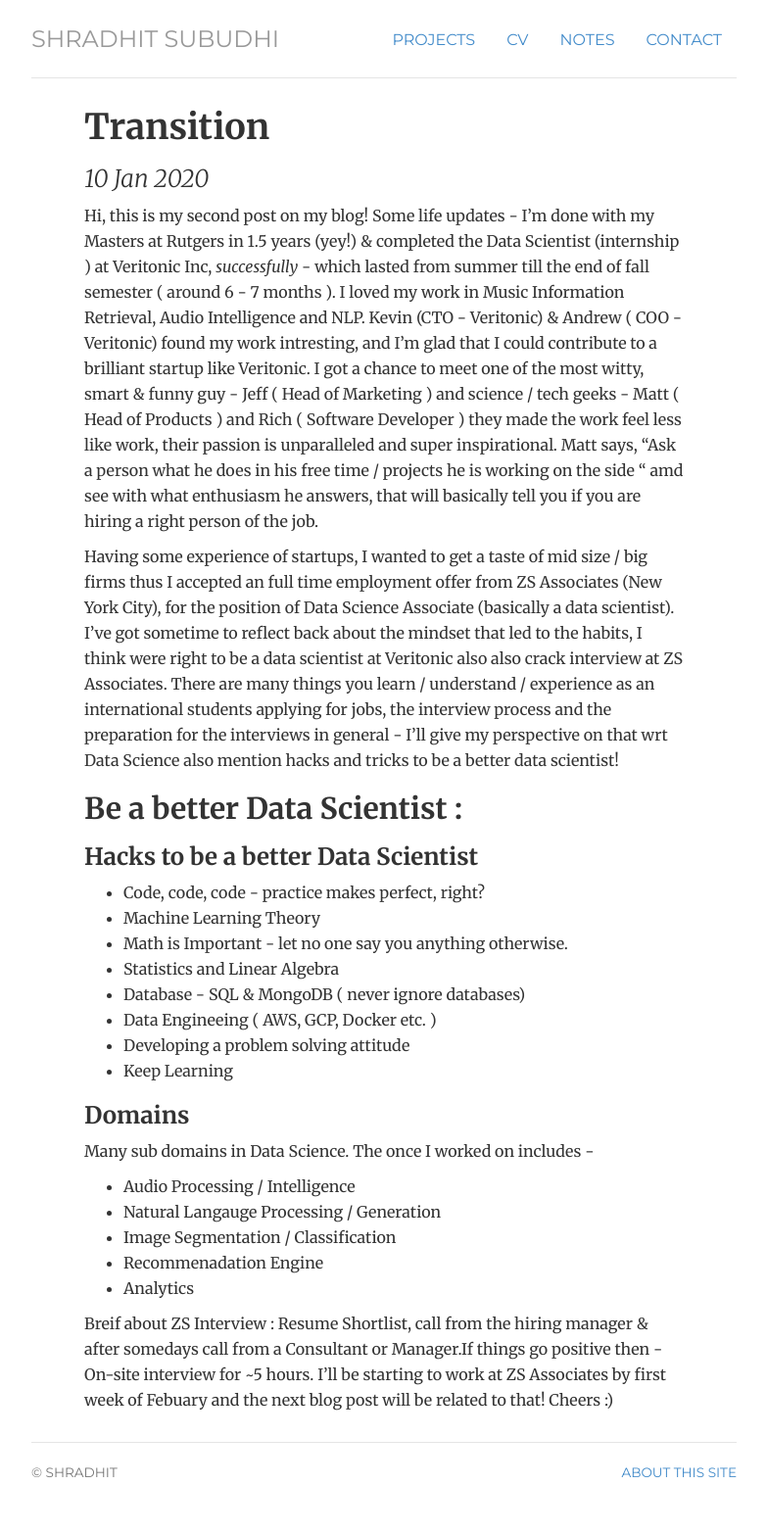
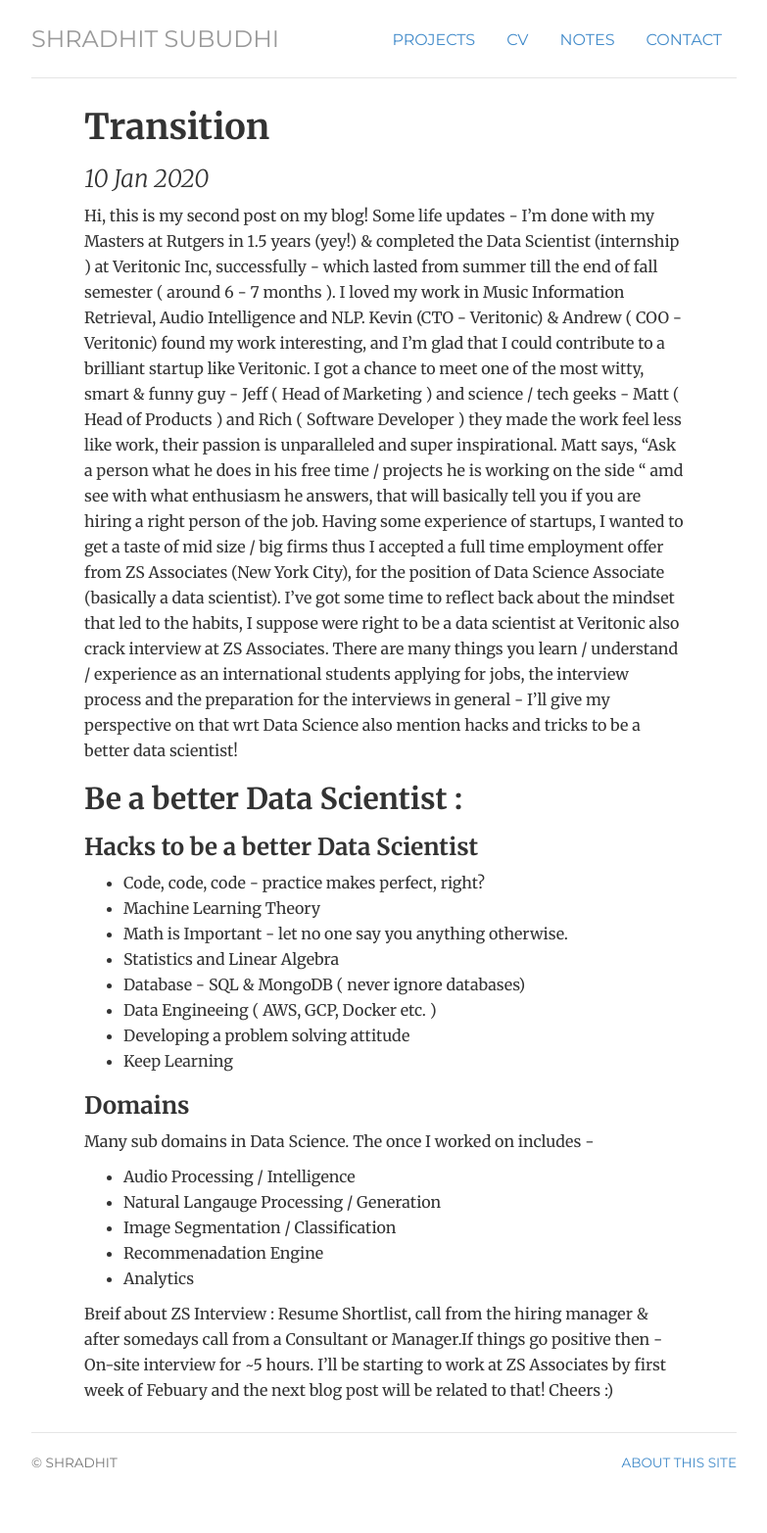
Before and after one commit to shradhit7/shradhit7.github.io, a Jekyll site: the page built from _posts/2020-01-10- Full Time Job.md, in a window 1280 px wide. Shown: the whole page at 98% size, without its empty margins (248-1031 px from the left). Built offline with Jekyll 4.4.1, drawn with Linux system fonts in a browser that asks for light colours.

Commit message:
Update 2020-01-10- Full Time Job.md

```diff
--- a/_posts/2020-01-10- Full Time Job.md
+++ b/_posts/2020-01-10- Full Time Job.md
@@ -3,10 +3,9 @@
 title: Transition
 ---
 
-Hi, this is my second post on my blog! Some life updates -  I'm done with my Masters at Rutgers in 1.5 years (yey!) & completed the Data Scientist (internship ) at Veritonic Inc, _successfully_ - which lasted from summer till the end of fall semester ( around 6 - 7 months ). I loved my work in Music Information Retrieval, Audio Intelligence and NLP. Kevin (CTO - Veritonic) & Andrew ( COO - Veritonic) found my work intresting, and I'm glad that I could contribute to a brilliant startup like Veritonic. I got a chance to meet one of the most witty, smart & funny guy - Jeff ( Head of Marketing ) and science / tech geeks - Matt ( Head of Products ) and Rich ( Software Developer ) they made the work feel less like work, their passion is unparalleled and super inspirational.  Matt says, "Ask a person what he does in his free time / projects he is working on the side " amd see with what enthusiasm he answers, that will basically tell you if you are hiring a right person of the job.
+Hi, this is my second post on my blog! Some life updates - I’m done with my Masters at Rutgers in 1.5 years (yey!) & completed the Data Scientist (internship ) at Veritonic Inc, successfully - which lasted from summer till the end of fall semester ( around 6 - 7 months ). I loved my work in Music Information Retrieval, Audio Intelligence and NLP. Kevin (CTO - Veritonic) & Andrew ( COO - Veritonic) found my work interesting, and I’m glad that I could contribute to a brilliant startup like Veritonic. I got a chance to meet one of the most witty, smart & funny guy - Jeff ( Head of Marketing ) and science / tech geeks - Matt ( Head of Products ) and Rich ( Software Developer ) they made the work feel less like work, their passion is unparalleled and super inspirational. Matt says, “Ask a person what he does in his free time / projects he is working on the side “ amd see with what enthusiasm he answers, that will basically tell you if you are hiring a right person of the job.
+Having some experience of startups, I wanted to get a taste of mid size / big firms thus I accepted a full time employment offer from ZS Associates (New York City), for the position of Data Science Associate (basically a data scientist). I’ve got some time to reflect back about the mindset that led to the habits, I suppose were right to be a data scientist at Veritonic also crack interview at ZS Associates. There are many things you learn / understand / experience as an international students applying for jobs, the interview process and the preparation for the interviews in general - I’ll give my perspective on that wrt Data Science also mention hacks and tricks to be a better data scientist!
 
-Having some experience of startups, I wanted to get a taste of mid size / big firms thus I accepted an full time employment offer from ZS Associates (New York City), for the position of Data Science Associate (basically a data scientist).
-I've got sometime to reflect back about the mindset that led to the habits, I think were right to be a data scientist at Veritonic also also crack interview at ZS Associates. There are many things you learn / understand / experience as an international students applying for jobs, the interview process and the preparation for the interviews in general - I'll  give my perspective on that wrt Data Science also mention hacks and tricks to be a better data scientist!
 
 ## Be a better Data Scientist :
 
```
